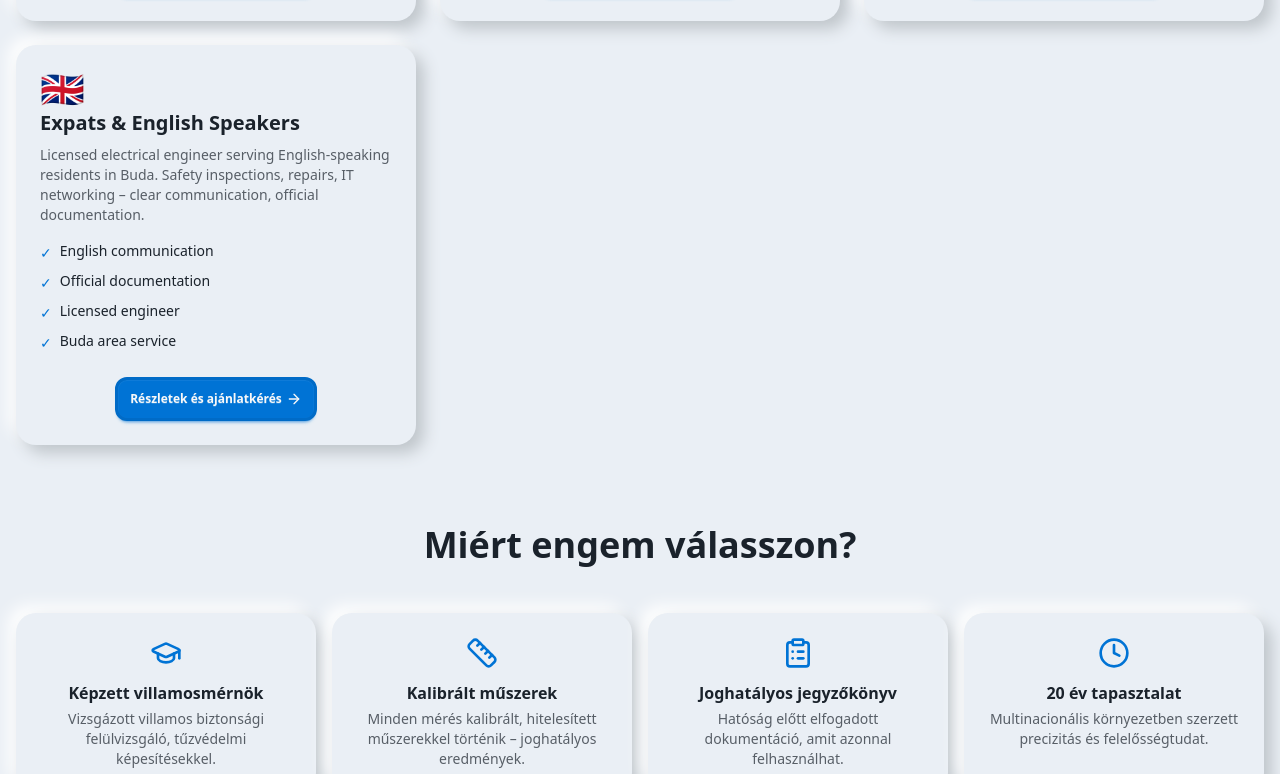
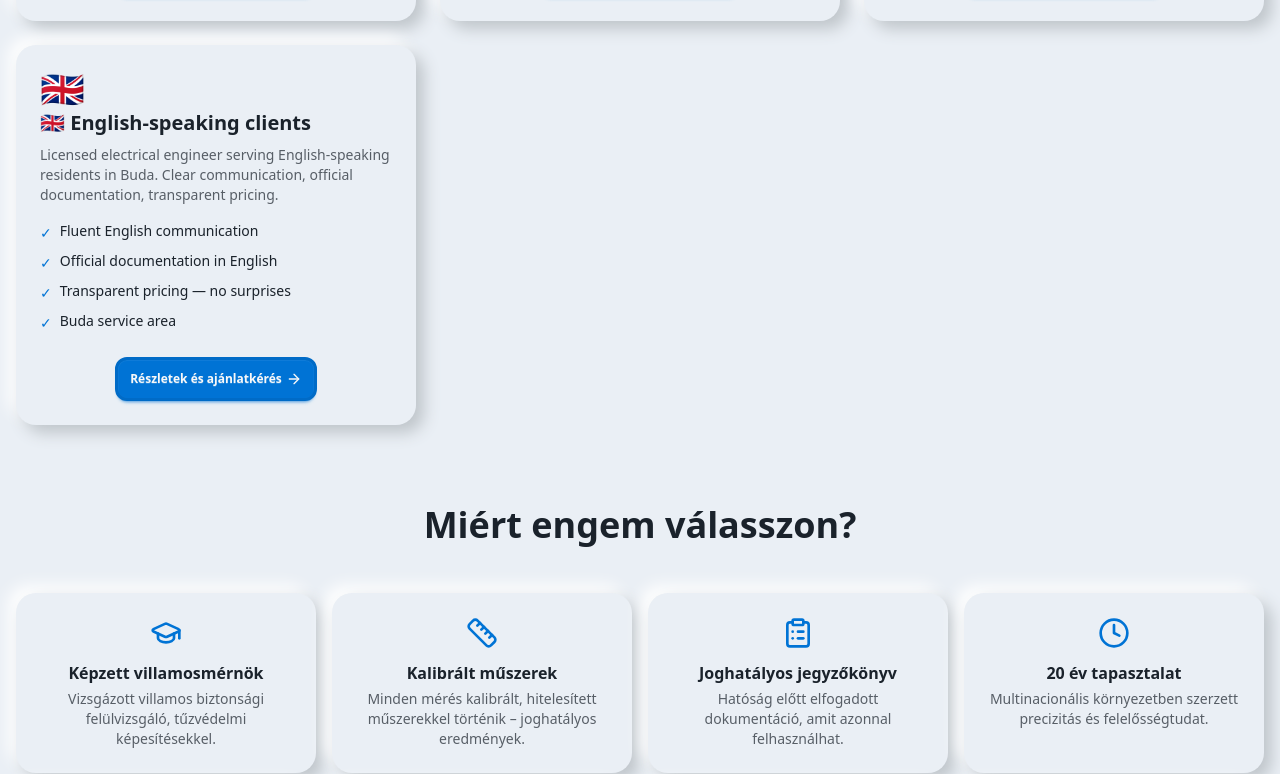
Before and after one commit to tliktor/villiotech, a React (Vite) app in the folder frontend/: page / in a window 1280 px wide. Shown: the part 1115-1889 px from the top of the page. Built offline with nearby package versions, Linux system fonts and the light colour scheme.

Commit message:
fix: update Home page English card and section to link to expat landing

```diff
--- a/frontend/src/pages/Home.tsx
+++ b/frontend/src/pages/Home.tsx
@@ -102,13 +102,13 @@ export default function Home() {
     },
     {
       icon: () => <span className="text-4xl mb-4">🇬🇧</span>,
-      title: 'Expats & English Speakers',
-      description: 'Licensed electrical engineer serving English-speaking residents in Buda. Safety inspections, repairs, IT networking – clear communication, official documentation.',
+      title: '🇬🇧 English-speaking clients',
+      description: 'Licensed electrical engineer serving English-speaking residents in Buda. Clear communication, official documentation, transparent pricing.',
       bullets: [
-        'English communication',
-        'Official documentation',
-        'Licensed engineer',
-        'Buda area service',
+        'Fluent English communication',
+        'Official documentation in English',
+        'Transparent pricing — no surprises',
+        'Buda service area',
       ],
       to: '/en/english-speaking',
     },
@@ -216,11 +216,11 @@ export default function Home() {
       <section className="max-w-7xl mx-auto px-4 pb-20">
         <ScrollReveal>
           <ThemeCard hover={false} className="text-center">
-            <h2 className="text-2xl font-bold mb-3">{t('home.english.title')}</h2>
+            <h2 className="text-2xl font-bold mb-3">🇬🇧 English-speaking clients welcome</h2>
             <p className="opacity-80 mb-6 max-w-xl mx-auto">
               {t('home.english.description')}
             </p>
-            <Link to="/kapcsolat" className="btn btn-primary">{t('home.english.cta')}</Link>
+            <Link to="/en/english-speaking" className="btn btn-primary">English Service →</Link>
           </ThemeCard>
         </ScrollReveal>
       </section>
```
